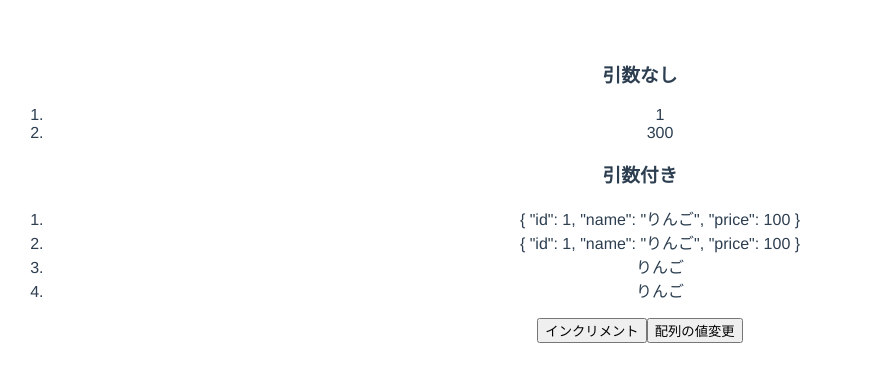
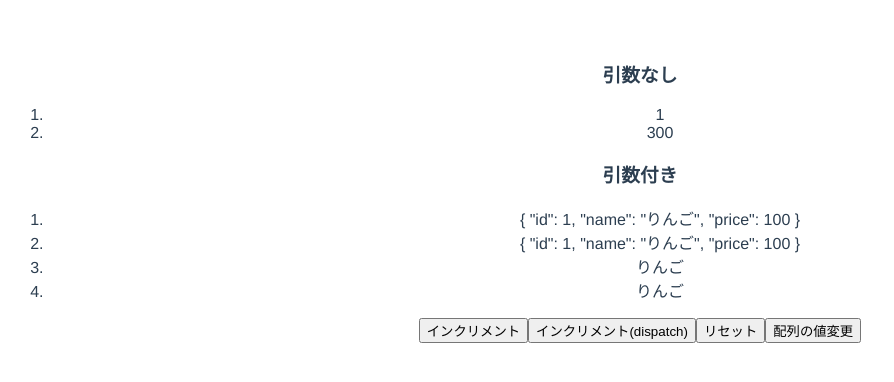
Before and after one commit to slintristeza/primer_of_vue_cli, a Vue app: page / in a window 1280 px wide. Shown: the top 382 px of the page, without its empty margins (0-894 px from the left). Built offline with nearby package versions, Linux system fonts and the light colour scheme.

Commit message:
fix: section43 dispatch

```diff
--- a/src/App.vue
+++ b/src/App.vue
@@ -13,25 +13,14 @@
       <li>{{ nameB(1) }}</li>
     </ol>
     <button @click="incrementValue">インクリメント</button>
+    <button @click="incrementValueUseDispatch">インクリメント(dispatch)</button>
+    <button @click="resetValue">リセット</button>
     <button @click="changeArrayValue">配列の値変更</button>
   </div>
 </template>
 
 <script>
 import HelloWorld from './components/HelloWorld'
-import Vue from 'vue'
-import Vuex from 'vuex'
-Vue.use(Vuex)
-
-const store = new Vuex.Store({
-  actions: {
-    actionType ({ commit }, payload) {
-      commit('mutationType')
-    }
-  }
-})
-
-store.dispatch('mutationType', 1)
 
 export default {
   name: 'App',
@@ -59,8 +48,14 @@ export default {
     changeArrayValue () {
       this.$store.commit('mutationList', { id: 4, name: 'おれんじ', price: 400 })
     },
+    resetValue () {
+      this.$store.dispatch('reset', 1)
+    },
     incrementValue () {
       this.$store.commit('increment')
+    },
+    incrementValueUseDispatch () {
+      this.$store.dispatch('increment')
     }
   }
 }
--- a/src/store.js
+++ b/src/store.js
@@ -40,6 +40,14 @@ const store = new Vuex.Store({
     name (state, getters) {
       return id => getters.item(id).name
     }
+  },
+  actions: {
+    reset ({ commit }, payload) {
+      commit('mutationType', payload)
+    },
+    increment ({ commit }) {
+      commit('increment')
+    }
   }
 })
 export default store
```
